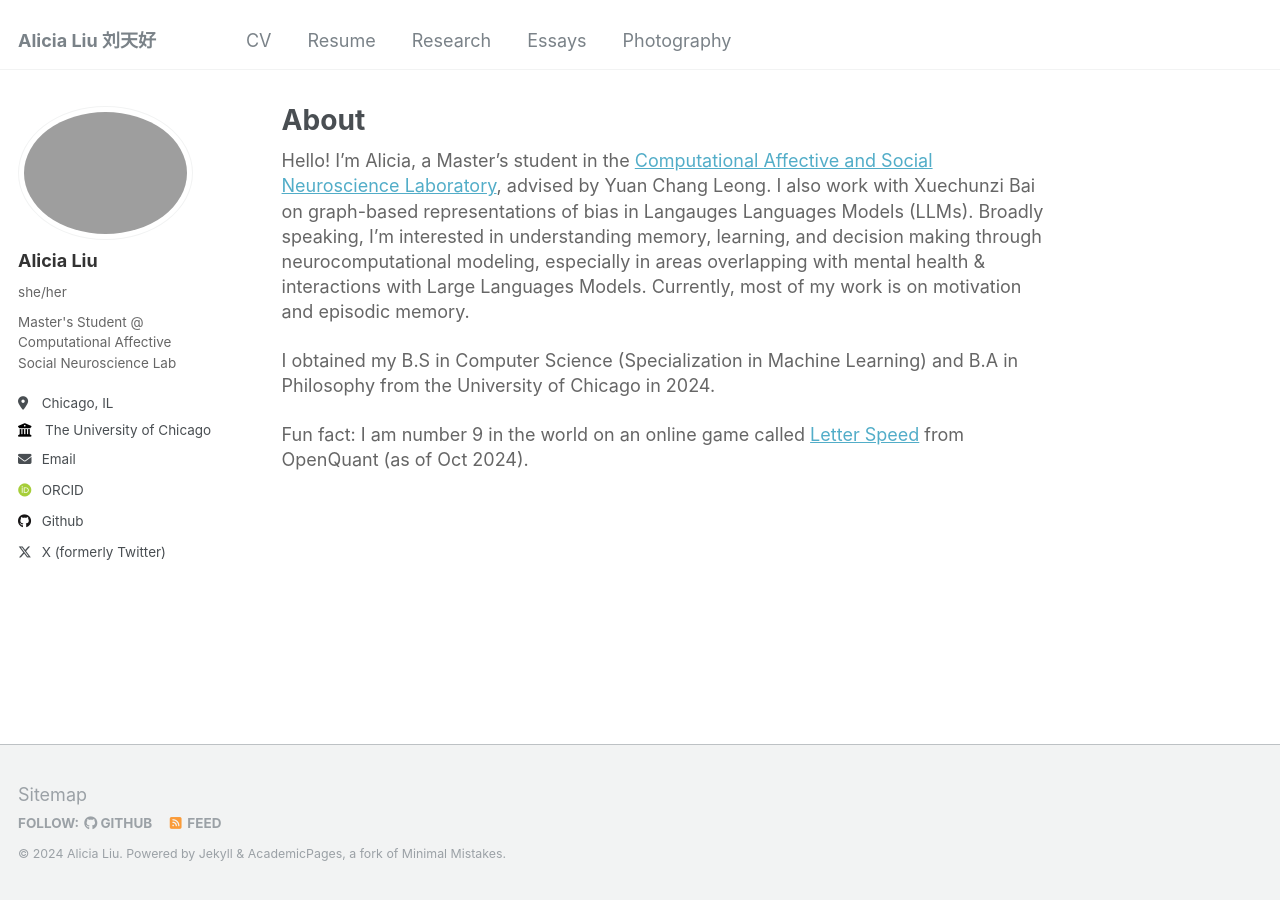
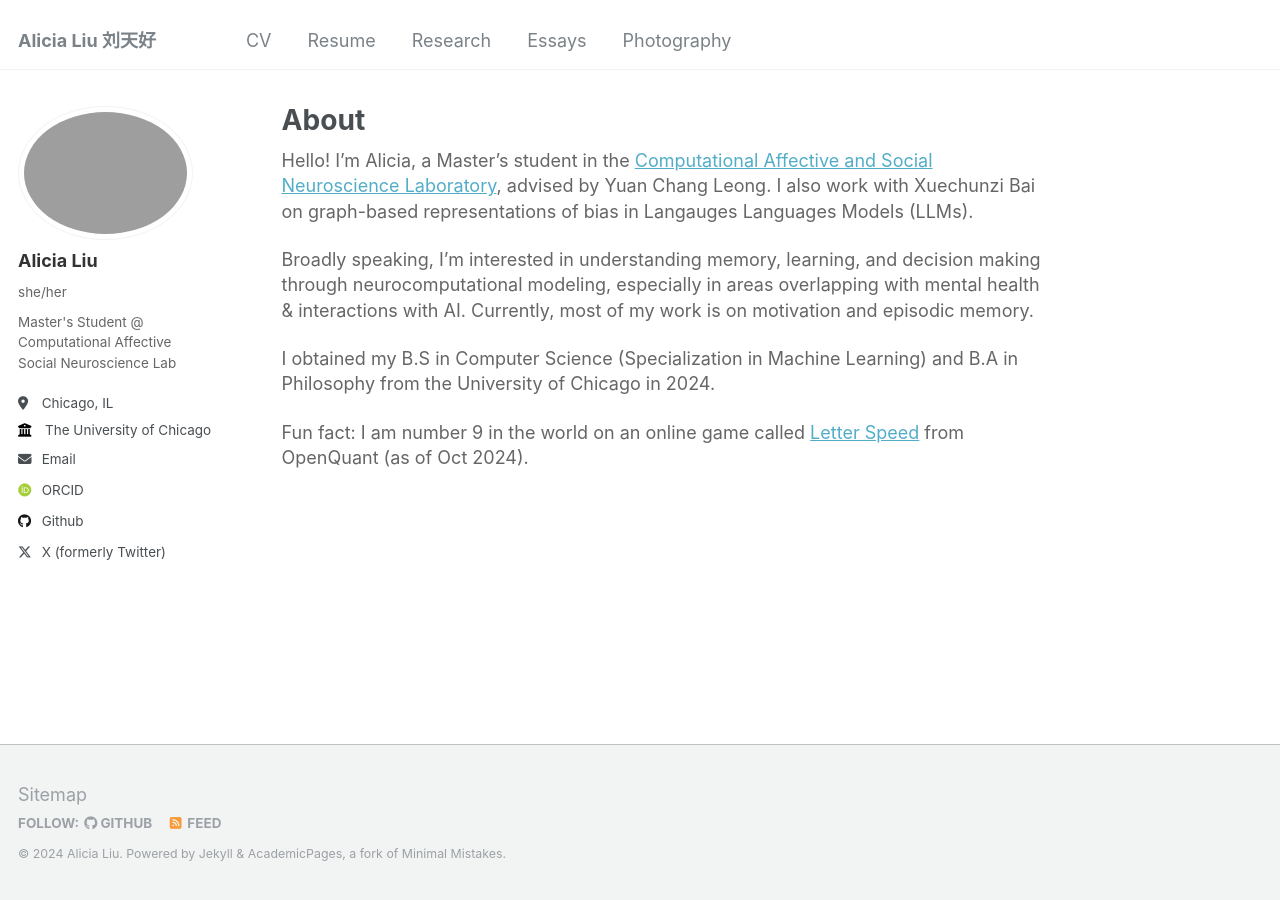
Before and after one commit to 20-alicial/20-alicial.github.io, a Jekyll site: the page built from _pages/about.md, in a window 1280 px wide. Built offline with Jekyll 4.4.1, drawn with Linux system fonts in a browser that asks for light colours; some web fonts are replaced.

Commit message:
some changes

```diff
--- a/_pages/about.md
+++ b/_pages/about.md
@@ -6,7 +6,9 @@
   - /about/
   - /about.html
 ---
-Hello! I'm Alicia, a Master's student in the [Computational Affective and Social Neuroscience Laboratory](https://mcnlab.uchicago.edu/), advised by Yuan Chang Leong. I also work with Xuechunzi Bai on graph-based representations of bias in Langauges Languages Models (LLMs). Broadly speaking, I'm interested in understanding memory, learning, and decision making through neurocomputational modeling, especially in areas overlapping with mental health & interactions with Large Languages Models. Currently, most of my work is on motivation and episodic memory.
+Hello! I'm Alicia, a Master's student in the [Computational Affective and Social Neuroscience Laboratory](https://mcnlab.uchicago.edu/), advised by Yuan Chang Leong. I also work with Xuechunzi Bai on graph-based representations of bias in Langauges Languages Models (LLMs).
+
+Broadly speaking, I'm interested in understanding memory, learning, and decision making through neurocomputational modeling, especially in areas overlapping with mental health & interactions with AI. Currently, most of my work is on motivation and episodic memory.
 
 I obtained my B.S in Computer Science (Specialization in Machine Learning) and B.A in Philosophy from the University of Chicago in 2024.
 
```
